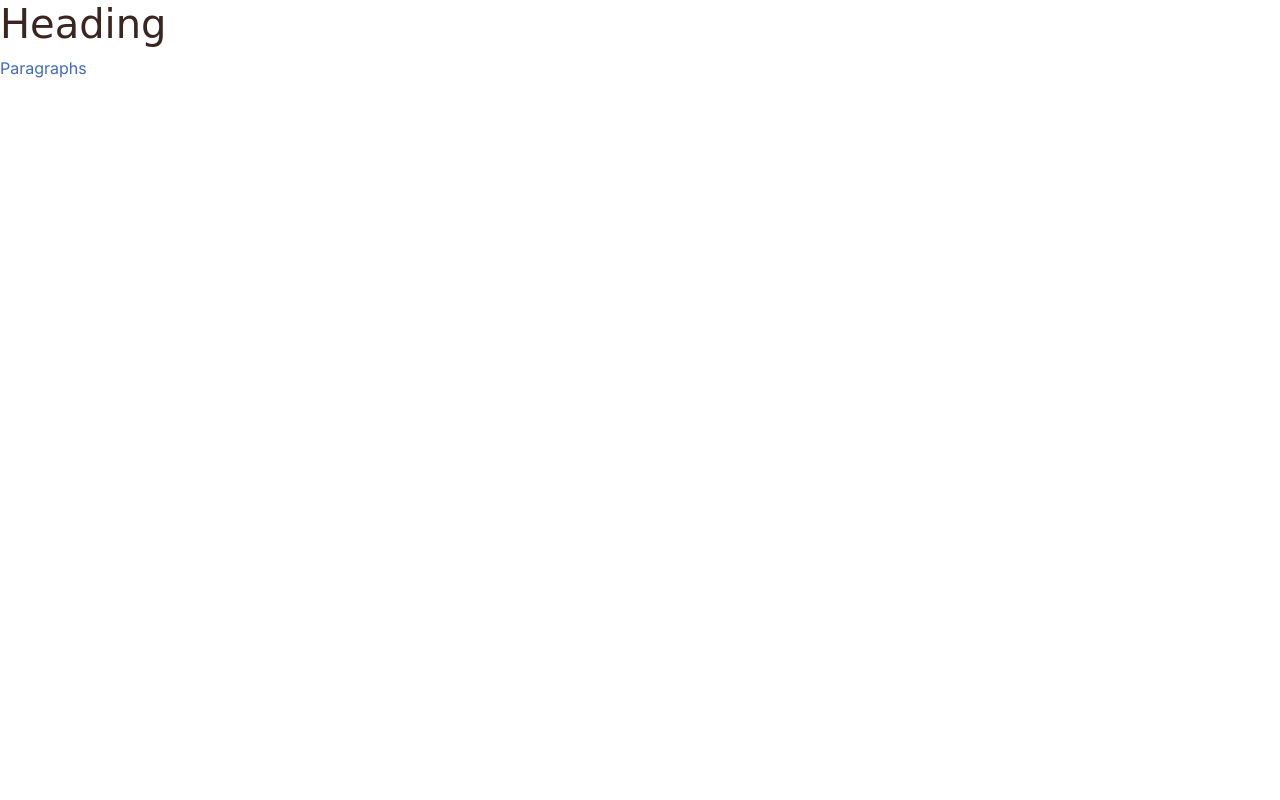
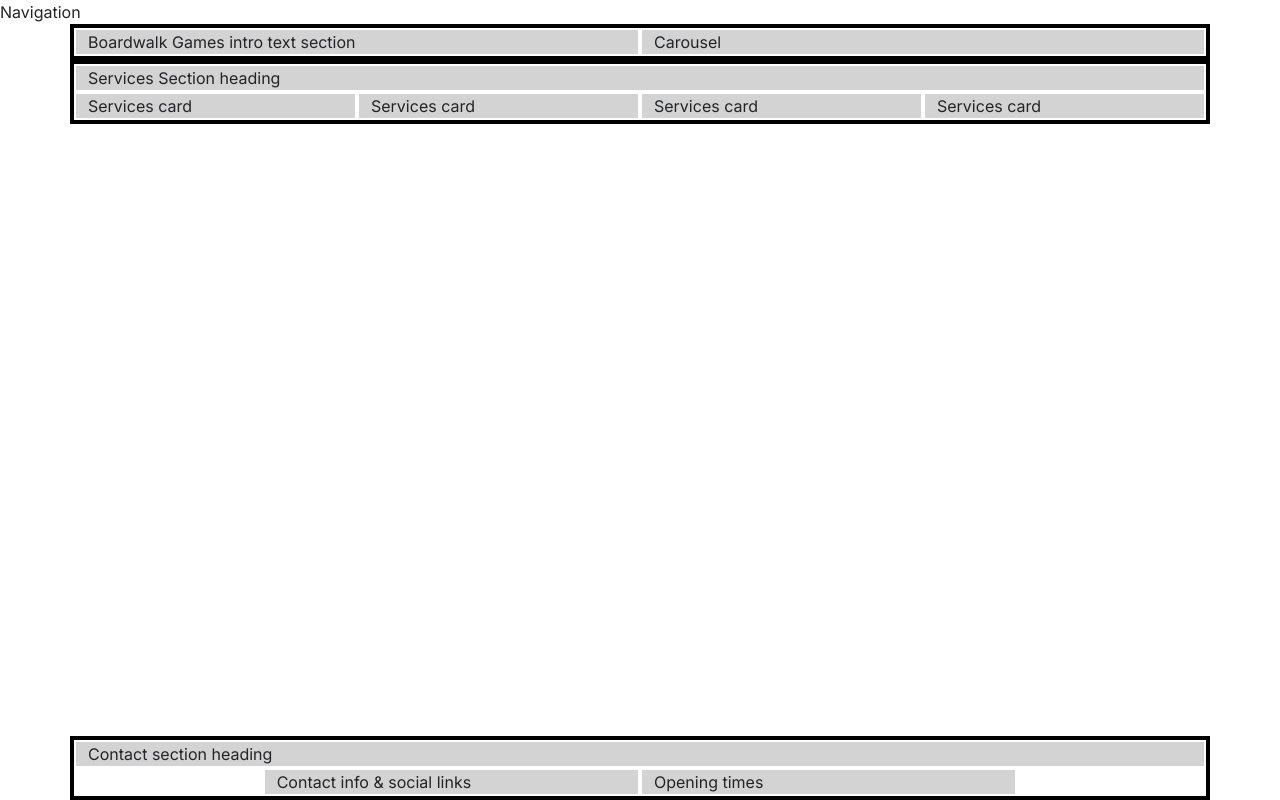
Before and after one commit to MarshallJD1/BoardwalkGames, a plain HTML site: page index.html in a window 1280 px wide. Drawn offline with nearby package versions, Linux system fonts and the light colour scheme; a web font is replaced by a local one.

Commit message:
Add homepage boilerplate

```diff
--- a/assets/css/style.css
+++ b/assets/css/style.css
@@ -27,3 +27,14 @@ h3 {
 .sub-heading-color {
     color: var(--highlight);
 }
+/* grid visualisation CSS for testing */
+
+.container,
+.row {
+    border: 2px solid black;
+}
+
+.col-12 {
+    border: 2px solid white;
+    background-color: lightgray;
+}
--- a/index.html
+++ b/index.html
@@ -4,20 +4,66 @@
 <head>
     <meta charset="UTF-8">
     <meta name="viewport" content="width=device-width, initial-scale=1.0">
+    <meta name="description"
+        content="Boardwalk Games, your ultimate gaming retreat! Perfect for casual gamers, enthusiasts, and student gatherings. Visit us for your next adventure in board gaming.">
+    <!-- favicons generated by favicon.io -->
+    <link rel="apple-touch-icon" sizes="180x180" href="assets/images/apple-touch-icon.png">
+    <link rel="icon" type="image/png" sizes="32x32" href="assets/images/favicon-32x32.png">
+    <link rel="icon" type="image/png" sizes="16x16" href="assets/images/favicon-16x16.png">
 
     <!--Bootstrap CSS-->
     <link href="https://cdn.jsdelivr.net/npm/bootstrap@5.3.3/dist/css/bootstrap.min.css" rel="stylesheet"
         integrity="sha384-QWTKZyjpPEjISv5WaRU9OFeRpok6YctnYmDr5pNlyT2bRjXh0JMhjY6hW+ALEwIH" crossorigin="anonymous">
 
-    <title>Document</title>
+    <title>Boardwalk Games | Home </title>
 
     <!--Link to Css style sheet-->
     <link rel="stylesheet" href="assets/css/style.css">
 </head>
+<!--Bootstrap flex properties to arrange in column , set min height to stretch to full size of viewport-->
+<body class="d-flex flex-column min-vh-100">
+    <!-- Navigation-->
+    <div>Navigation</div>
+    <!--Header with carousel-->
+    <header class="container">
+        <div class="row">
+            <div class="col-12 col-xl-6">Boardwalk Games intro text section</div>
+            <div class="col-12 col-xl-6">Carousel</div>
+        </div>
+    </header>
+    <!-- Main Element to hold all key sections of the home page. It is not part of the grid structure-->
+    <main>
+        <!-- Services Section-->
+        <section class="container">
+            <div class="row">
+                <div class="col-12">Services Section heading</div>
+                <div class="col-12 col-md col-xl-3">Services card</div>
+                <div class="col-12 col-md col-xl-3">Services card</div>
+                <div class="col-12 col-md col-xl-3">Services card</div>
+                <div class="col-12 col-md col-xl-3">Services card</div>
+            </div>
+        </section>
+    </main>
 
-<body>
-    <h1>Heading</h1>
-    <p class="sub-heading-color">Paragraphs</p>
+    <!--Footer / contact section-->
+
+    <footer class="mt-auto"> <!--push footer down-->
+        <div class="container">
+            <div class="row justify-content-center">
+                <div class="col-12">Contact section heading</div>
+                <!--Contact Info-->
+                <div class="col-12 col-md-6 col-xl-4">Contact info & social links</div>
+                <!--Opening times-->
+                <div class="col-12 col-md-6 col-xl-4">Opening times</div>
+            </div>
+        </div>
+    </footer>
+
+
+
+
+
+
 
     <!--Bootstrap JS-->
     <script src="https://cdn.jsdelivr.net/npm/bootstrap@5.3.3/dist/js/bootstrap.bundle.min.js"
```
